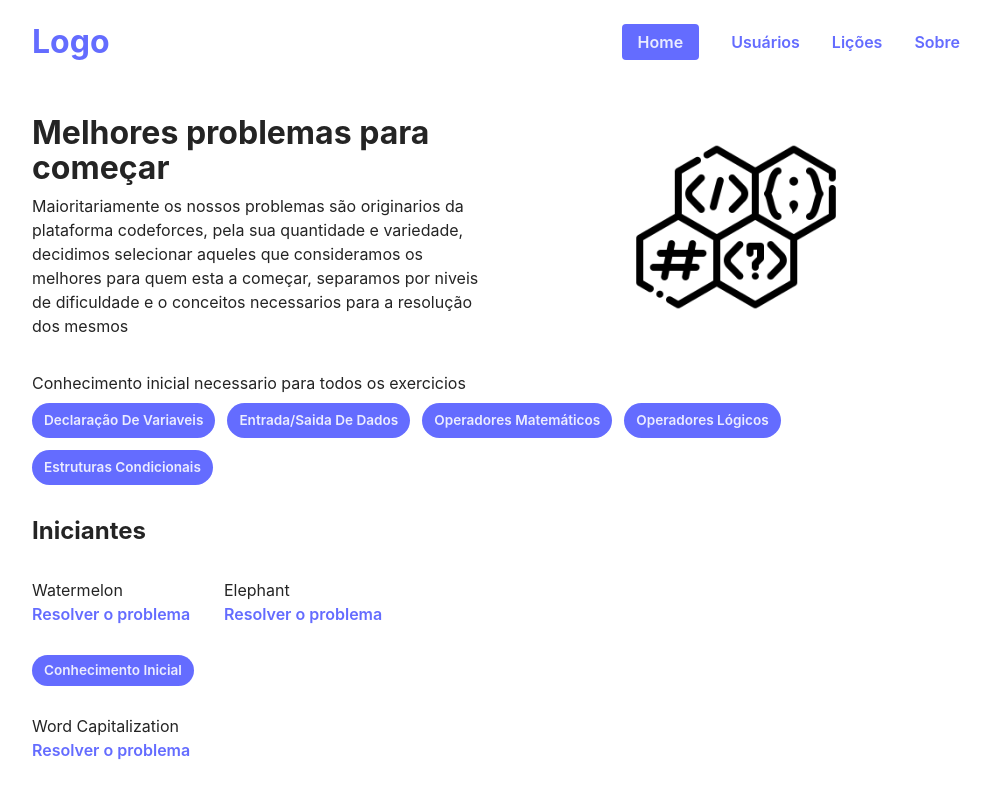
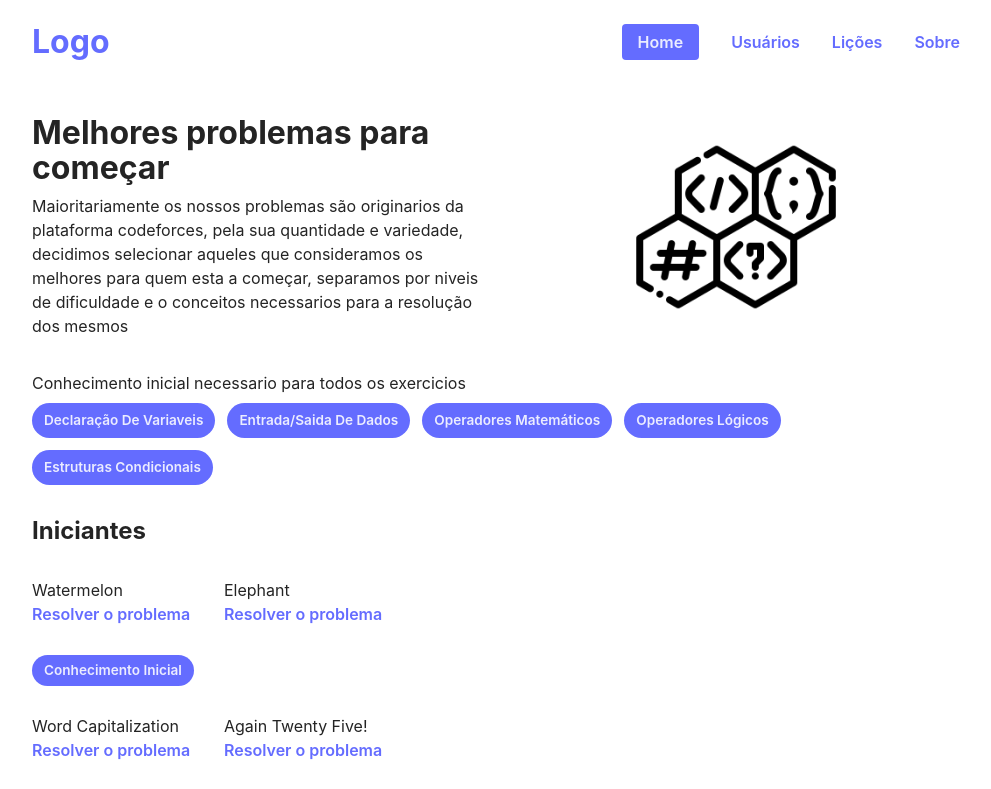
Before and after one commit to DomilsonFirmino/UserVisualizationCodeForces, a React (Vite) app: page / in a window 1280 px wide. Shown: the top 789 px of the page, without its empty margins (144-1135 px from the left). Built offline with nearby package versions, Linux system fonts and the light colour scheme.

Commit message:
SingleTestString added new problem

```diff
--- a/src/pages/Home.jsx
+++ b/src/pages/Home.jsx
@@ -17,7 +17,8 @@ const SingleTestMath = [
 ];
 
 const SingleTestString = [
-    { id: 1, name: "Word Capitalization", link: "https://codeforces.com/problemset/problem/281/A" }
+    { id: 1, name: "Word Capitalization", link: "https://codeforces.com/problemset/problem/281/A" },
+    { id:2, name: "Again Twenty Five!", link: "https://codeforces.com/problemset/problem/630/A"}
 ];
 
 const multipleTestCases = [
```
